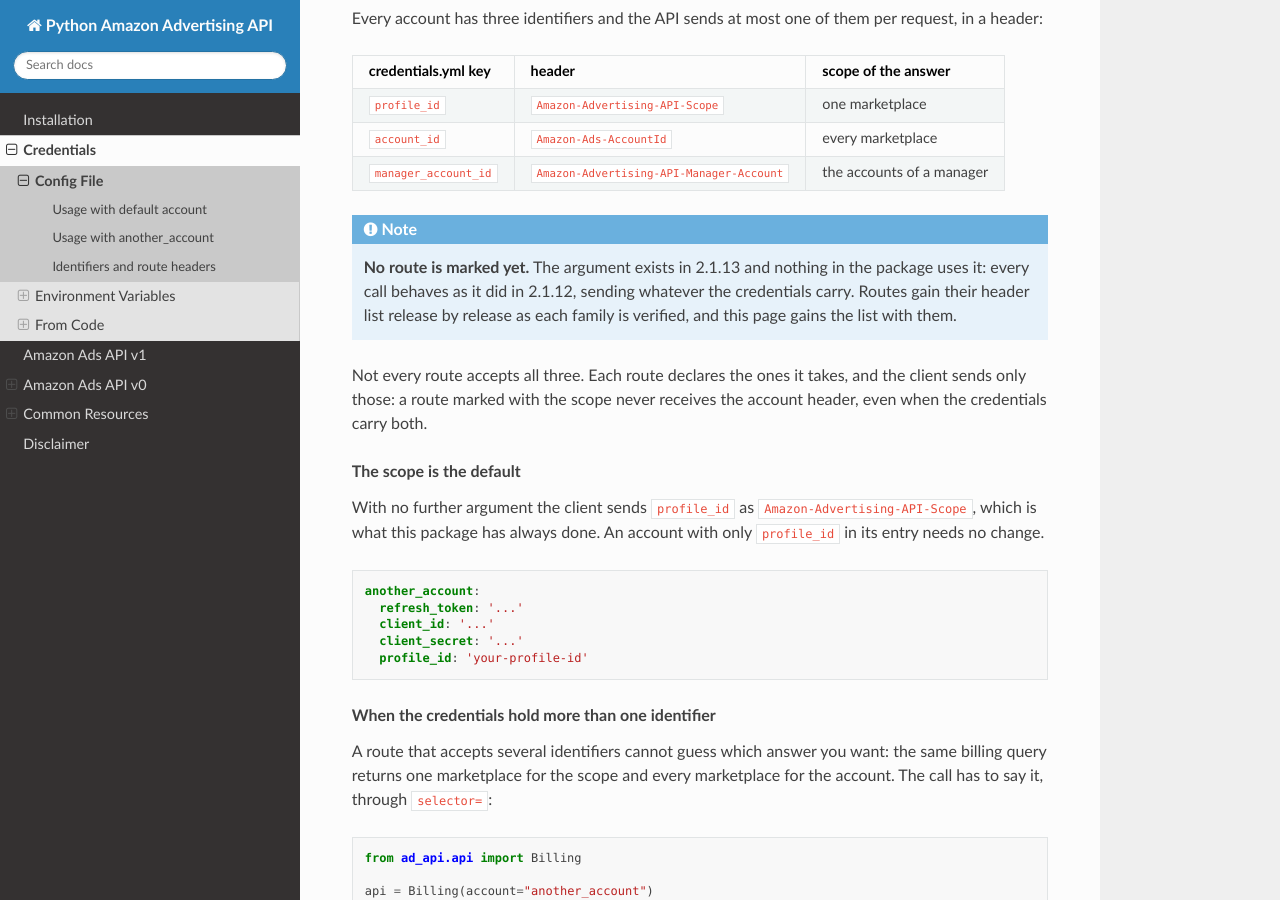
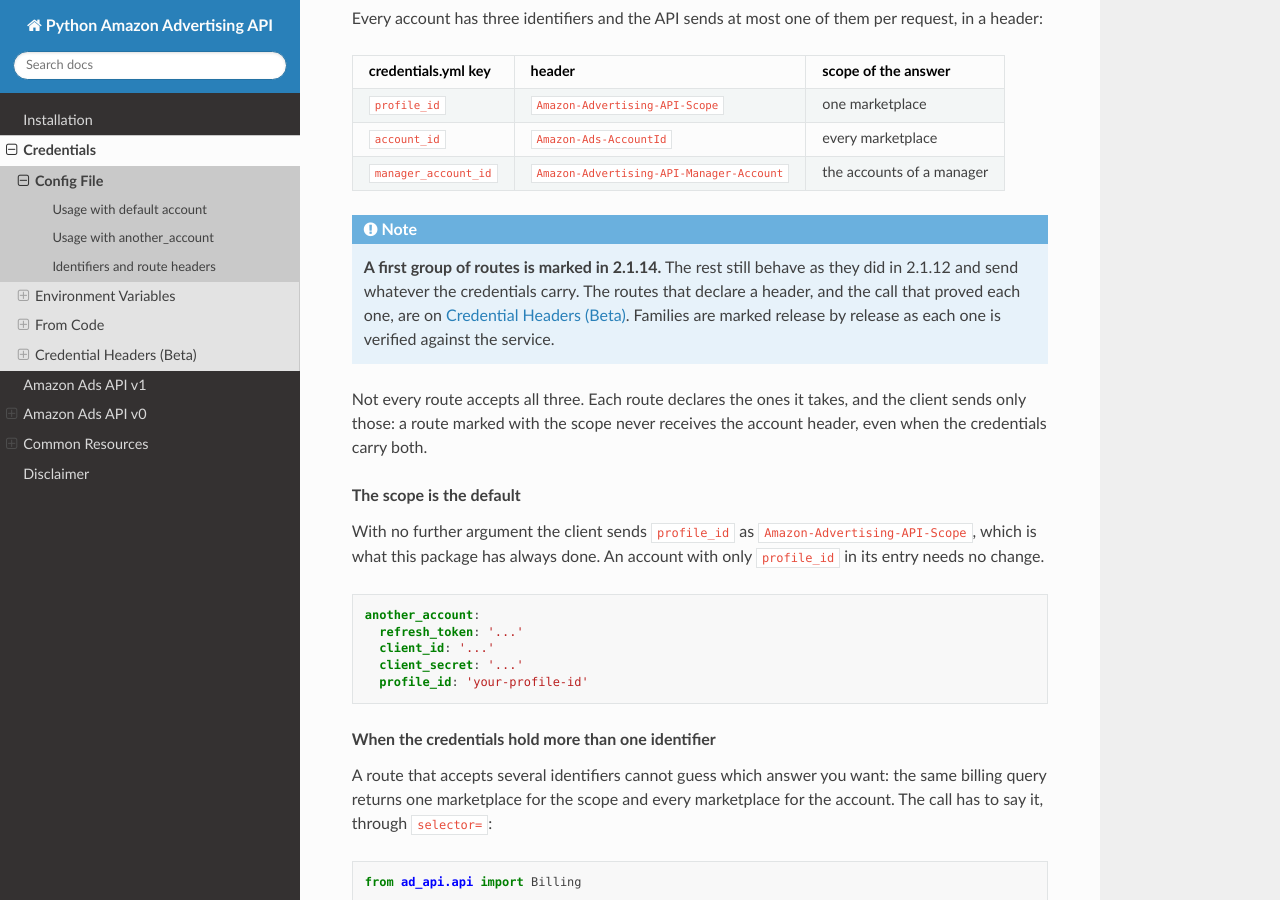
Before and after one commit to denisneuf/python-amazon-ad-api, a Sphinx documentation site: the page built from docs/config.rst, in a window 1280 px wide and 900 px high, scrolled down 1253 px. Built offline with Sphinx 7.4.7 and the Read the Docs theme 3.1.0, drawn with Linux system fonts in a browser that asks for light colours; some of the changed text lies outside the part shown.

Commit message:
docs: credential headers inventory
New page under Credentials, Credential Headers (Beta), listing which
modules carry the mark, how many of their routes, and whether the family
is finished. It is the place to look before assuming a family was probed.

config.rst no longer says nothing is marked: the first group is marked in
2.1.14 and the note links to the inventory. It also documents the third
shape MissingEndpointHeader takes when the selector names an identifier
the route does not accept.

```diff
--- a/docs/config.rst
+++ b/docs/config.rst
@@ -91,10 +91,11 @@ request, in a header:
 
 .. note::
 
-    **No route is marked yet.** The argument exists in 2.1.13 and nothing in the
-    package uses it: every call behaves as it did in 2.1.12, sending whatever
-    the credentials carry. Routes gain their header list release by release as
-    each family is verified, and this page gains the list with them.
+    **A first group of routes is marked in 2.1.14.** The rest still behave as
+    they did in 2.1.12 and send whatever the credentials carry. The routes that
+    declare a header, and the call that proved each one, are on
+    :doc:`route_headers`. Families are marked release by release as each one is
+    verified against the service.
 
 Not every route accepts all three. Each route declares the ones it takes, and
 the client sends only those: a route marked with the scope never receives the
@@ -167,3 +168,13 @@ Two exceptions replace the silent request that used to leave without a header:
 
 The first says what the route needs and where to add it. The second says the
 route could use several and the call did not choose.
+
+A third shape covers the case where the selector names an identifier the route
+does not accept. It is not a missing credential and the message says so:
+
+::
+
+    MissingEndpointHeader: POST /history only accepts
+    ['Amazon-Advertising-API-Scope']; the selector asked for manager_account_id,
+    which credentials.yml (account 'another_account') does hold. Drop the
+    selector or pick one the route declares.
--- a/docs/credentials.rst
+++ b/docs/credentials.rst
@@ -9,3 +9,4 @@ You can pass your credentials multiple ways, use one of them.
     config
     variables
     code
+    route_headers
```
Also changed, not shown: docs/route_headers.rst (added, +84 -0 lines).
